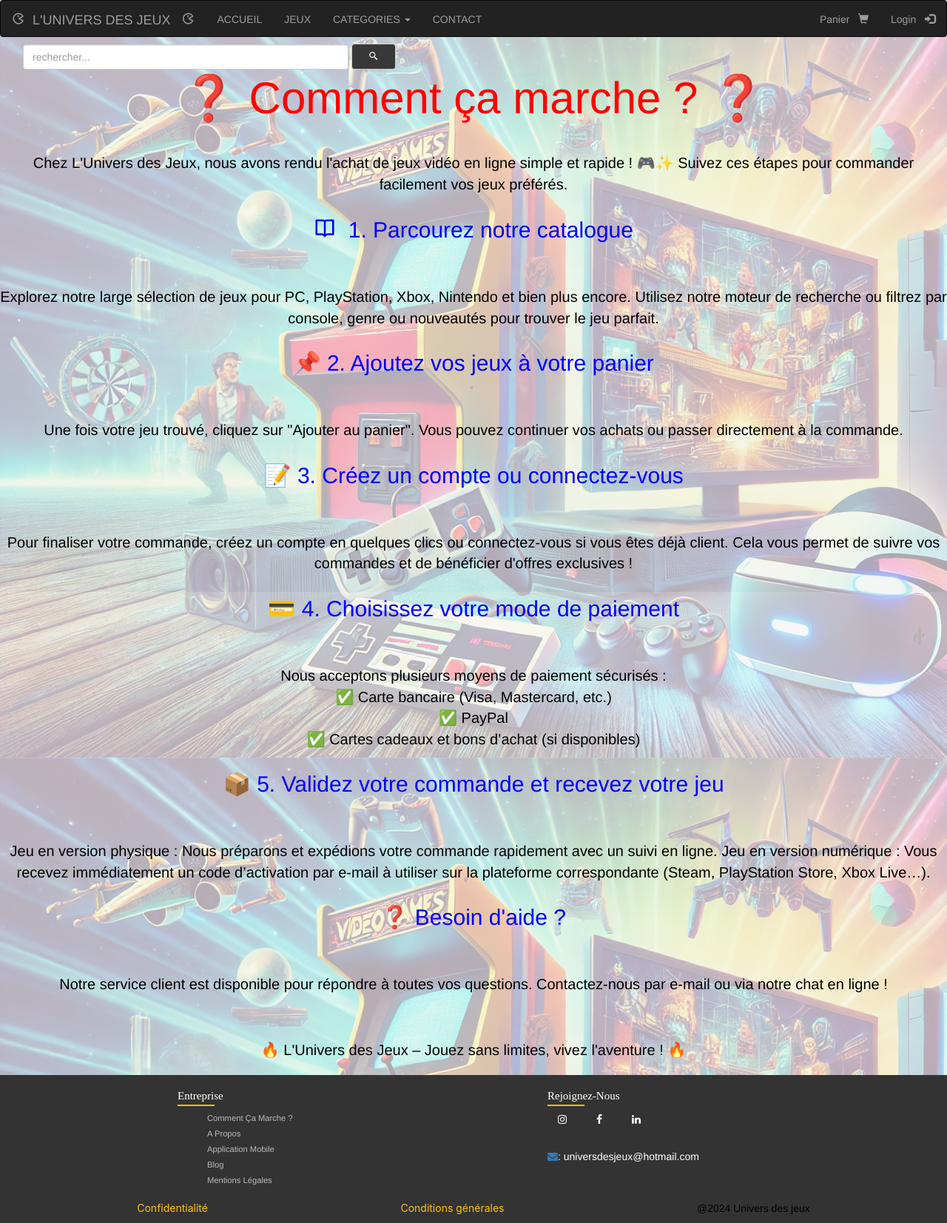
After one commit to Marion101200/grandprojet, a PHP site: page /grandprojet-main/comment_sa_marche.php in a window 1280 px wide. The commit adds this page. Shown: the whole page at 74% size. Run offline with PHP 8.4, Linux system fonts and the light colour scheme.

Commit message:
ajout comment sa marche

```diff
--- /dev/null
+++ b/comment_sa_marche.php
@@ -0,0 +1,44 @@
+<!DOCTYPE html>
+<html>
+<meta charset="utf-8">
+
+<head>
+    <title>Aventure</title>
+    <link href="marche.css" rel="stylesheet">
+</head>
+
+<body>
+<?php include 'header.php'; ?>
+<p>
+<h1 class="comment">❓ Comment ça marche ? ❓</h1>
+<p class="marche">Chez L'Univers des Jeux, nous avons rendu l'achat de jeux vidéo en ligne simple et rapide ! 🎮✨ Suivez ces étapes pour commander facilement vos jeux préférés.</p>
+
+<h2 class="titre_marche"><i class='bx bx-book-open'></i>&nbsp; 1. Parcourez notre catalogue</h2>
+<p class="marche">Explorez notre large sélection de jeux pour PC, PlayStation, Xbox, Nintendo et bien plus encore. Utilisez notre moteur de recherche ou filtrez par console, genre ou nouveautés pour trouver le jeu parfait.</p>
+
+<h2 class="titre_marche">📌 2. Ajoutez vos jeux à votre panier</h2>
+<p class="marche">Une fois votre jeu trouvé, cliquez sur "Ajouter au panier". Vous pouvez continuer vos achats ou passer directement à la commande.</p>
+
+<h2 class="titre_marche">📝 3. Créez un compte ou connectez-vous</h2>
+<p class="marche">Pour finaliser votre commande, créez un compte en quelques clics ou connectez-vous si vous êtes déjà client. Cela vous permet de suivre vos commandes et de bénéficier d'offres exclusives !</p>
+
+<h2 class="titre_marche">💳 4. Choisissez votre mode de paiement</h2>
+<p class="marche">Nous acceptons plusieurs moyens de paiement sécurisés :<br>
+✅ Carte bancaire (Visa, Mastercard, etc.)<br>
+✅ PayPal<br>
+✅ Cartes cadeaux et bons d’achat (si disponibles)<br>
+</p>
+
+<h2 class="titre_marche">📦 5. Validez votre commande et recevez votre jeu</h2>
+<p class="marche">Jeu en version physique : Nous préparons et expédions votre commande rapidement avec un suivi en ligne.
+Jeu en version numérique : Vous recevez immédiatement un code d’activation par e-mail à utiliser sur la plateforme correspondante (Steam, PlayStation Store, Xbox Live…).</p>
+<h2 class="titre_marche">❓ Besoin d'aide ?</h2>
+<p class="marche">Notre service client est disponible pour répondre à toutes vos questions. Contactez-nous par e-mail ou via notre chat en ligne !</p>
+<br>
+<p class="marche">🔥 L'Univers des Jeux – Jouez sans limites, vivez l'aventure ! 🔥</p>
+</p>
+</body>
+</html>
+<?php
+include 'footer.php';
+?>
--- a/footer.php
+++ b/footer.php
@@ -14,7 +14,7 @@
                 <div class="container-one-footer">
                     <h4>Entreprise </h4>
                     <ul>
-                        <li><a href="">Comment ça marche ?</a></li>
+                        <li><a href="comment_sa_marche.php">Comment ça marche ?</a></li>
                         <li><a href="apropos.php">A propos</a></li>
                         <li><a href="">Application mobile</a></li>
                         <li><a href="">Blog</a></li>
--- /dev/null
+++ b/marche.css
@@ -0,0 +1,22 @@
+body{
+    background: linear-gradient(rgba(247, 244, 244, 0.733), rgba(242, 241, 241, 0.696)), no-repeat, fixed
+                  url(img/DALL·E\ 2024-11-29\ 13.29.03\ -\ A\ vibrant\ and\ colorful\ image\ showcasing\ various\ video\ games\ integrated\ into\ a\ single\ scene.\ The\ image\ includes\ a\ retro\ arcade\ machine\ with\ a\ glowing\ s.webp);
+}
+.marche{
+    color: black;
+    font-size: 20px;
+    text-align: center;
+    margin-top: 30px;
+}
+.comment{
+    color: red;
+    font-size: 60px;
+    text-align: center;
+}
+.titre_marche{
+    color: blue;
+    font-size: 30px;
+    text-align: center;
+    margin-bottom: 30px;
+    margin-top: 20px;
+}
```
